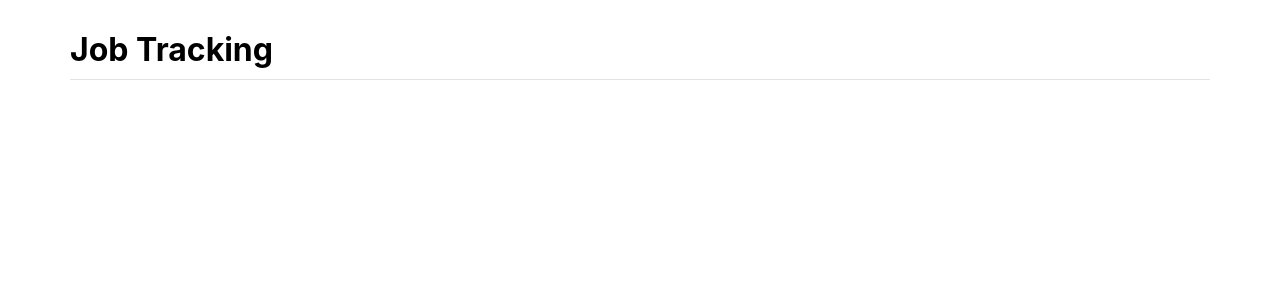
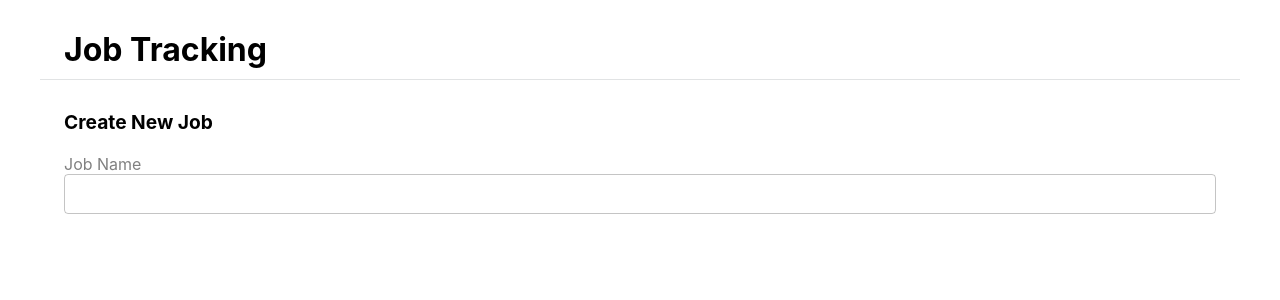
Before and after one commit to barangezen/job-tracking, a React (Create React App) app: page / in a window 1280 px wide. Shown: the top 300 px of the page. Built offline with nearby package versions, Linux system fonts and the light colour scheme.

Commit message:
Generic text field created

```diff
--- a/src/App.tsx
+++ b/src/App.tsx
@@ -1,10 +1,12 @@
 import React from "react";
 import { AppHeader } from "./components/Header/Header";
+import { MainContent } from "./page/MainContent";
 
 function App() {
   return (
     <React.Fragment>
       <AppHeader />
+      <MainContent />
     </React.Fragment>
   );
 }
--- a/src/components/Header/Header.module.scss
+++ b/src/components/Header/Header.module.scss
@@ -1,5 +1,5 @@
 .container {
-  margin: 30px 70px 0px 70px;
+  margin-top: 30px;
   border-bottom: 1px solid;
   border-color: #e1e3e4;
   .title {
--- a/src/components/Header/Header.tsx
+++ b/src/components/Header/Header.tsx
@@ -1,9 +1,10 @@
+import { Container } from "@mui/material";
 import styles from "./Header.module.scss";
 
 export const AppHeader: React.FC = () => {
   return (
-    <div className={styles.container}>
+    <Container className={styles.container}>
       <div className={styles.title}>{"Job Tracking"}</div>
-    </div>
+    </Container>
   );
 };
--- /dev/null
+++ b/src/components/Header/TextField/TextField.module.scss
@@ -0,0 +1,4 @@
+.title {
+  margin-top: 20px;
+  color: gray;
+}
--- /dev/null
+++ b/src/components/Header/TextField/TextField.tsx
@@ -0,0 +1,27 @@
+import React from "react";
+import styles from "./TextField.module.scss";
+import { TextField } from "@mui/material";
+
+interface ITextFieldProps {
+  title: string;
+  className?: string;
+  size: "small" | "medium";
+}
+
+export const CustomTextField: React.FC<ITextFieldProps> = ({
+  title,
+  className,
+  size,
+}) => {
+  return (
+    <React.Fragment>
+      <div className={styles.title}>{title}</div>
+      <TextField
+        id="outlined-basic"
+        variant="outlined"
+        size={size}
+        className={className}
+      />
+    </React.Fragment>
+  );
+};
--- /dev/null
+++ b/src/page/MainContent.module.scss
@@ -0,0 +1,11 @@
+.container {
+  margin-top: 30px;
+
+  .title {
+    font-weight: 700;
+    font-size: larger;
+  }
+  .jobNameCreate {
+    width: 100%;
+  }
+}
--- /dev/null
+++ b/src/page/MainContent.tsx
@@ -0,0 +1,18 @@
+import { Container } from "@mui/material";
+import { CustomTextField } from "../components/Header/TextField/TextField";
+import styles from "./MainContent.module.scss";
+
+export const MainContent: React.FC = () => {
+  return (
+    <Container className={styles.container}>
+      <span className={styles.title}>Create New Job</span>
+      <div>
+        <CustomTextField
+          title={"Job Name"}
+          size="small"
+          className={styles.jobNameCreate}
+        />
+      </div>
+    </Container>
+  );
+};
```
